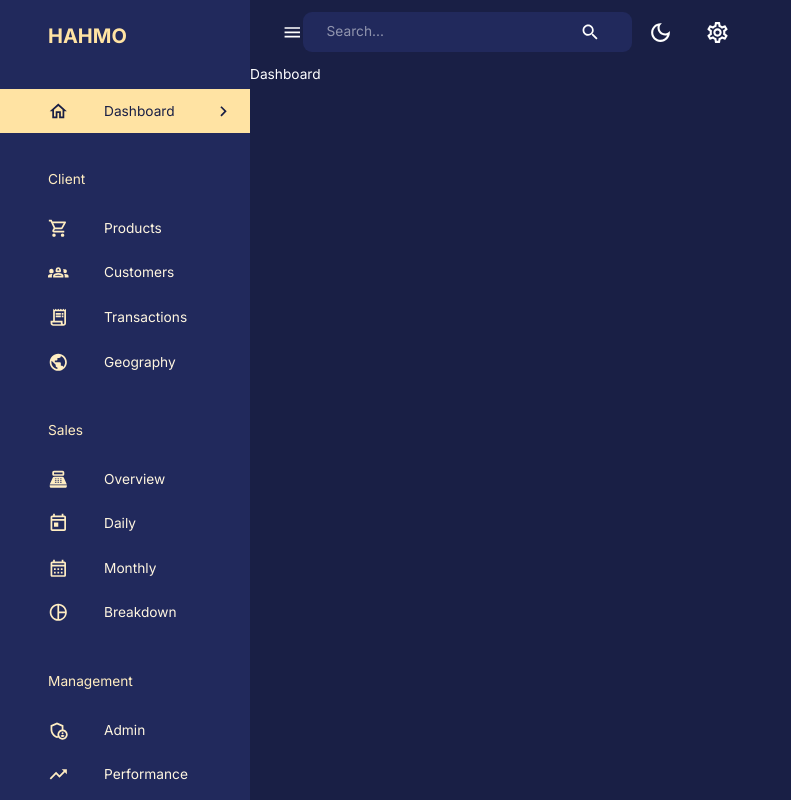
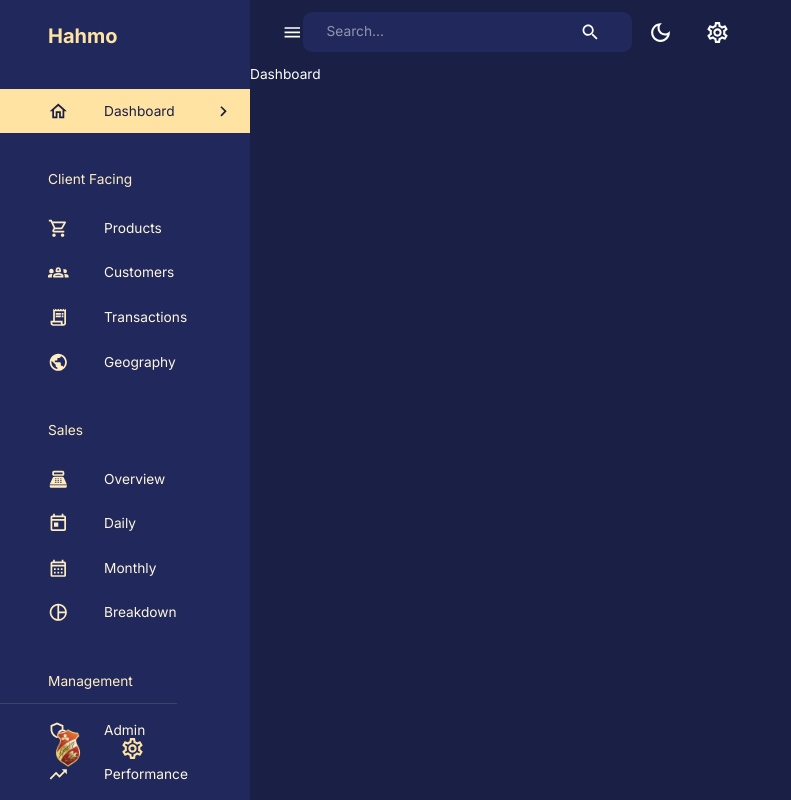
Before and after one commit to LynskeyPerformance/Hahmo-Dash, a React (Create React App) app in the folder frontend/: page /dashboard in a window 1280 px wide. Shown: the whole page, without its empty margins (0-791 px from the left). Built offline with nearby package versions, Linux system fonts and the light colour scheme; no server answers.

Commit message:
sidebar component complete

```diff
--- a/frontend/src/components/Sidebar.jsx
+++ b/frontend/src/components/Sidebar.jsx
@@ -12,7 +12,6 @@
   Typography,
   useTheme,
 } from "@mui/material";
-
 import {
   SettingsOutlined,
   ChevronLeft,
@@ -29,40 +28,35 @@
   TrendingUpOutlined,
   PieChartOutlined,
 } from "@mui/icons-material";
-
-import ChatBubbleOutlineOutlinedIcon from '@mui/icons-material/ChatBubbleOutlineOutlined';
-
 import { useEffect, useState } from "react";
 import { useLocation, useNavigate } from "react-router-dom";
 import FlexBetween from "./FlexBetween";
 import profileImage from "assets/lynlogo.png";
-import { getToPathname } from "@remix-run/router";
-
 
 const navItems = [
   {
     text: "Dashboard",
-   icon: <HomeOutlined />
+    icon: <HomeOutlined />,
   },
   {
-   text: "Client",
+    text: "Client Facing",
     icon: null,
   },
   {
     text: "Products",
-    icon: <ShoppingCartOutlined />
+    icon: <ShoppingCartOutlined />,
   },
   {
     text: "Customers",
-icon: <Groups2Outlined />
+    icon: <Groups2Outlined />,
   },
   {
     text: "Transactions",
-icon: <ReceiptLongOutlined />
+    icon: <ReceiptLongOutlined />,
   },
   {
     text: "Geography",
-icon: <PublicOutlined />
+    icon: <PublicOutlined />,
   },
   {
     text: "Sales",
@@ -70,19 +64,19 @@
   },
   {
     text: "Overview",
-  icon: <PointOfSaleOutlined />
+    icon: <PointOfSaleOutlined />,
   },
   {
     text: "Daily",
-icon: <TodayOutlined />
+    icon: <TodayOutlined />,
   },
   {
     text: "Monthly",
-icon: <CalendarMonthOutlined />
+    icon: <CalendarMonthOutlined />,
   },
   {
     text: "Breakdown",
-icon: <PieChartOutlined />
+    icon: <PieChartOutlined />,
   },
   {
     text: "Management",
@@ -90,18 +84,14 @@
   },
   {
     text: "Admin",
-icon: <AdminPanelSettingsOutlined />
+    icon: <AdminPanelSettingsOutlined />,
   },
   {
     text: "Performance",
- icon: <TrendingUpOutlined />
+    icon: <TrendingUpOutlined />,
   },
-{
-text: "Messenger",
-icon: <ChatBubbleOutlineOutlinedIcon />
-      },
-]
-{/*properties from the layout page */}
+];
+
 const Sidebar = ({
   user,
   drawerWidth,
@@ -142,7 +132,7 @@
               <FlexBetween color={theme.palette.secondary.main}>
                 <Box display="flex" alignItems="center" gap="0.5rem">
                   <Typography variant="h4" fontWeight="bold">
-                      HAHMO
+                    Hahmo
                   </Typography>
                 </Box>
                 {!isNonMobile && (
@@ -203,7 +193,41 @@
             </List>
           </Box>
 
-
+          <Box position="absolute" bottom="2rem">
+            <Divider />
+            <FlexBetween textTransform="none" gap="1rem" m="1.5rem 2rem 0 3rem">
+              <Box
+                component="img"
+                alt="profile"
+                src={profileImage}
+                height="40px"
+                width="40px"
+                borderRadius="50%"
+                sx={{ objectFit: "cover" }}
+              />
+              <Box textAlign="left">
+                <Typography
+                  fontWeight="bold"
+                  fontSize="0.9rem"
+                  sx={{ color: theme.palette.secondary[100] }}
+                >
+                  {user.name}
+                </Typography>
+                <Typography
+                  fontSize="0.8rem"
+                  sx={{ color: theme.palette.secondary[200] }}
+                >
+                  {user.occupation}
+                </Typography>
+              </Box>
+              <SettingsOutlined
+                sx={{
+                  color: theme.palette.secondary[300],
+                  fontSize: "25px ",
+                }}
+              />
+            </FlexBetween>
+          </Box>
         </Drawer>
       )}
     </Box>
--- a/frontend/src/index.js
+++ b/frontend/src/index.js
@@ -5,12 +5,22 @@
 import { configureStore } from '@reduxjs/toolkit';
 import globalReducer from "state";
 import { Provider } from "react-redux";
+import { setupListeners } from "@reduxjs/toolkit/query";
+import { api } from "state/api"
 
+
+//set up listeners and the api
 const store = configureStore({
   reducer: {
     global: globalReducer,
-  }
-})
+    [api.reducerPath]: api.reducer,
+  },
+  middleware: (getDefault) => getDefault().concat(api.middleware)
+});
+setupListeners(store.dispatch);
+
+
+
 const root = ReactDOM.createRoot(document.getElementById('root'));
 root.render(
   <React.StrictMode>
--- a/frontend/src/scenes/layout/index.jsx
+++ b/frontend/src/scenes/layout/index.jsx
@@ -4,13 +4,19 @@
 import { useSelector } from "react-redux";
 import Navbar from "components/Navbar";
 import Sidebar from "components/Sidebar"
+import { useGetUserQuery } from 'state/api';
 
 const Layout = () => {
   const isNonMobile = useMediaQuery("(min-width: 600px)"); {/* gives boolean if the min-width is acheived on users screen */}
   const [isSidebarOpen, setIsSidebarOpen] = useState(true);
+  const userId = useSelector((state) => state.global.userId);
+  const { data } = useGetUserQuery(userId);
+  console.log("data", data)
+
 
   return <Box display={isNonMobile ? "flex" : "block"} width ="100%" height="100%">
     <Sidebar
+    user ={ data || {} }
     isNonMobile = {isSidebarOpen}
     drawerWidth = "250px"
     isSidebarOpen = {isSidebarOpen}
--- /dev/null
+++ b/frontend/src/state/api.js
@@ -0,0 +1,15 @@
+import { createApi, fetchBaseQuery } from "@reduxjs/toolkit/query/react";
+
+export const api = createApi({
+    baseQuery: fetchBaseQuery({ baseUrl: process.env.REACT_APP_BASE_URL }),
+    reducerPath: "adminApi",
+    tagTypes: ["User"],
+    endpoints: ( build ) => ({
+        getUser: build.query({
+            query: (id) => `general/user/${id}`,
+            providesTags: ["User"]
+        })
+    })
+})
+
+export const { useGetUserQuery } = api;
--- a/frontend/src/state/index.js
+++ b/frontend/src/state/index.js
@@ -1,9 +1,11 @@
 //creating function that allows us to change the mode from dark to light
 import { createSlice } from "@reduxjs/toolkit";
 const initialState = {
-    mode: "dark"
+    mode: "dark",
+    userId: "63701cc1f03239b7f700000e"
 };
 
+// this is the redux toolkit
 export const globalSlice = createSlice ({
     name: "global",
     initialState,
```
Also changed, not shown: 1 other file (tests, documents, lock files or other folders). Lines whose indentation alone changed are shown as unchanged.
